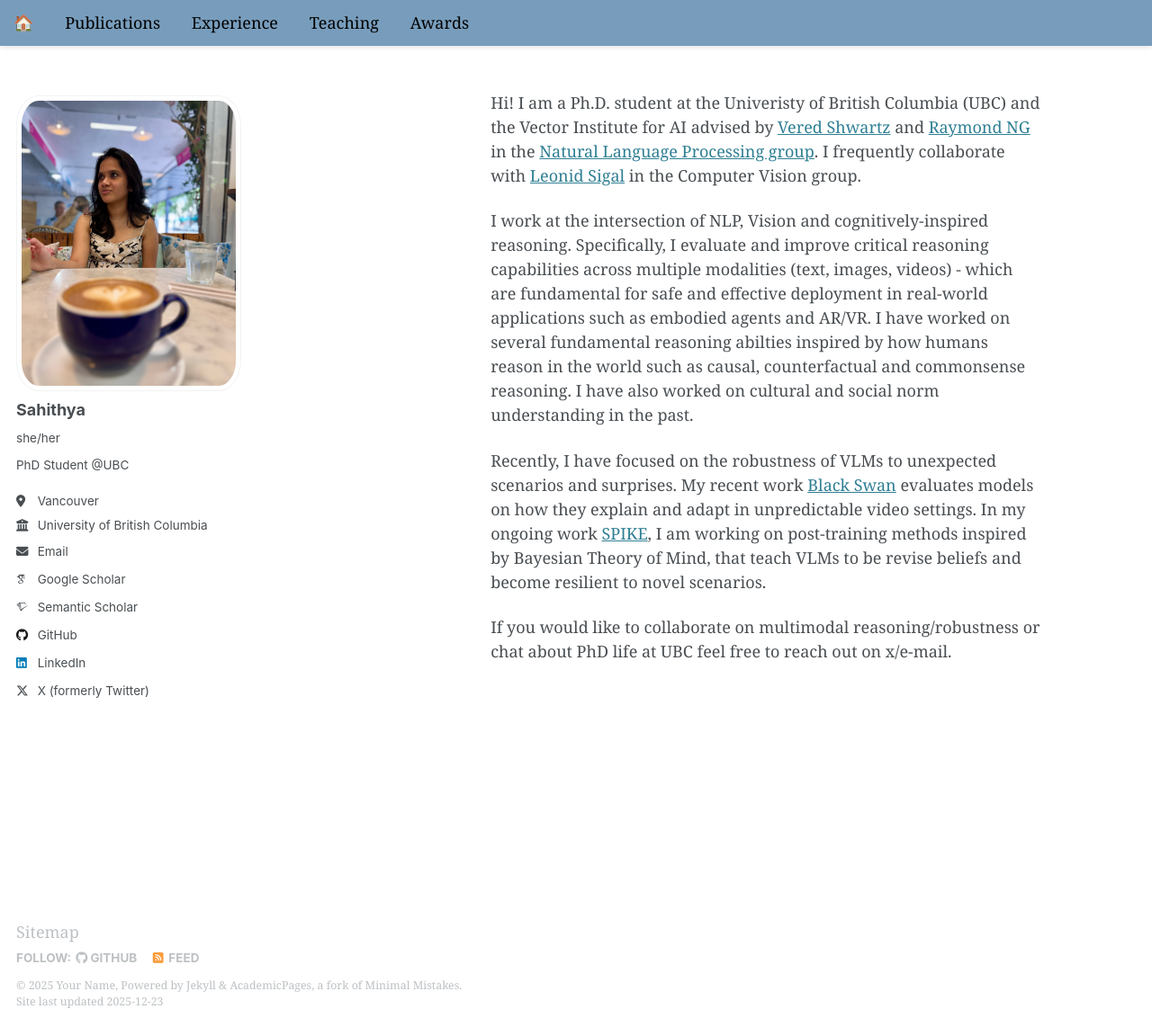
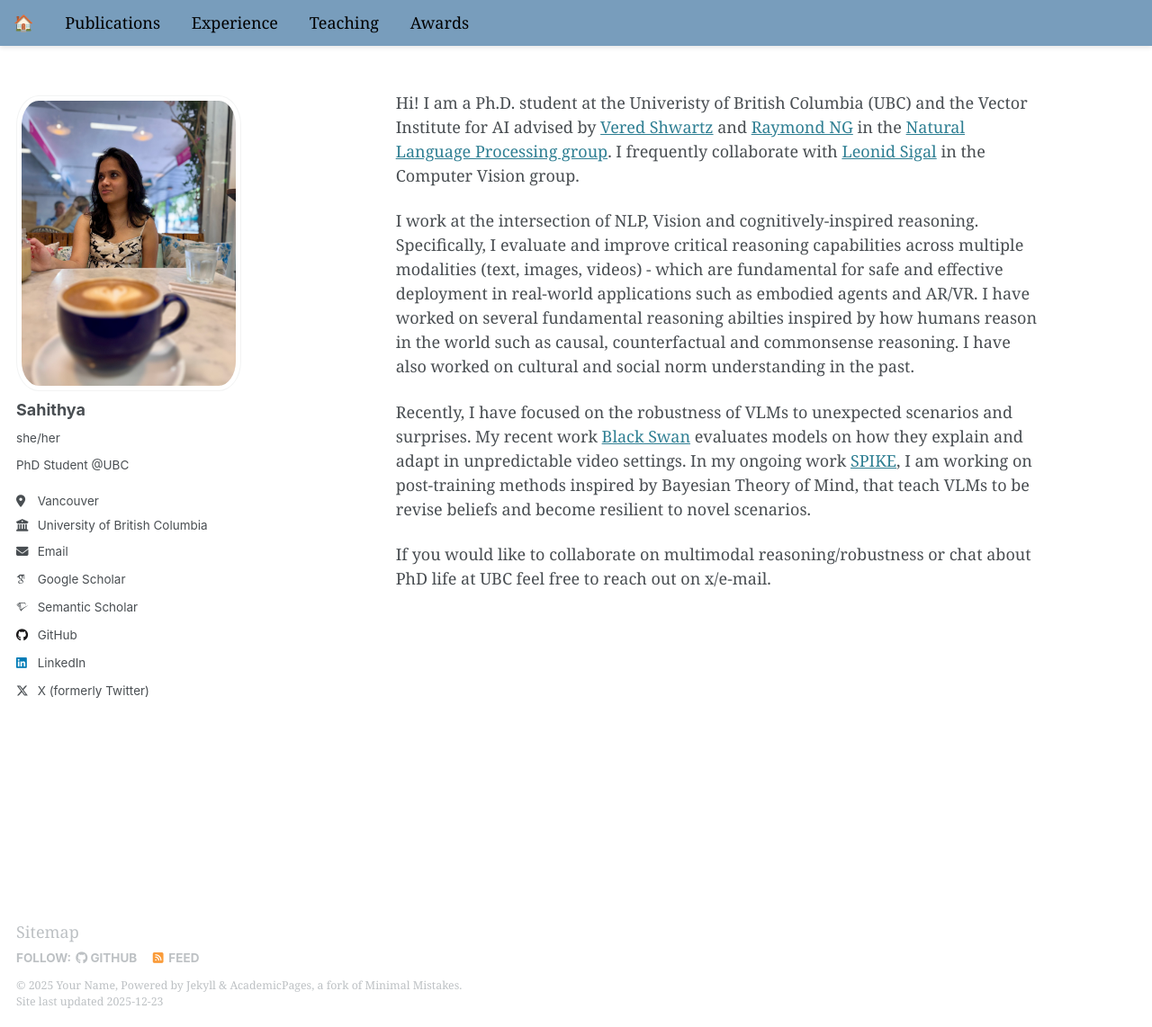
Before and after one commit to sahithyaravi/sahithyaravi.github.io, a Jekyll site: the page built from _pages/about.md, in a window 1280 px wide and 1142 px high. Shown: the whole window at 90% size. Built offline with Jekyll 4.4.1, drawn with Linux system fonts in a browser that asks for light colours; some web fonts are replaced.

Commit message:
modify sidebar space

```diff
--- a/_sass/layout/_page.scss
+++ b/_sass/layout/_page.scss
@@ -19,7 +19,7 @@
 .page {
   @include breakpoint($large) {
     @include span(9 of 12 last);        /* Reduced from 10 to 9 */
-    @include prefix(2 of 12);            /* Increased from 0.5 to 2 */
+    @include prefix(1 of 12);            /* Increased from 0.5 to 2 */
     @include suffix(1 of 12);            /* Reduced from 2 to 1 */
   }
 
```
